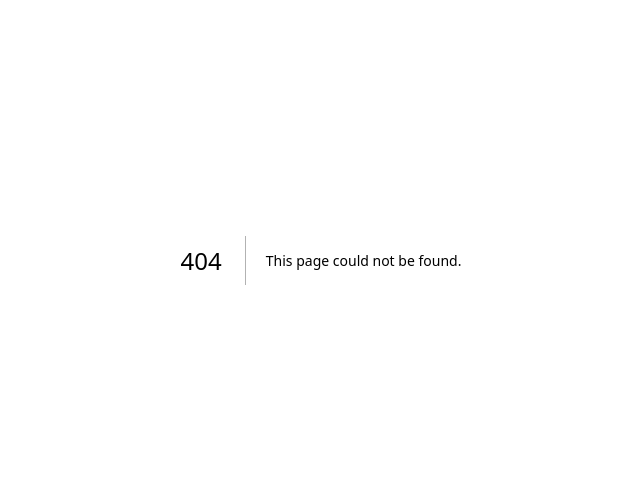
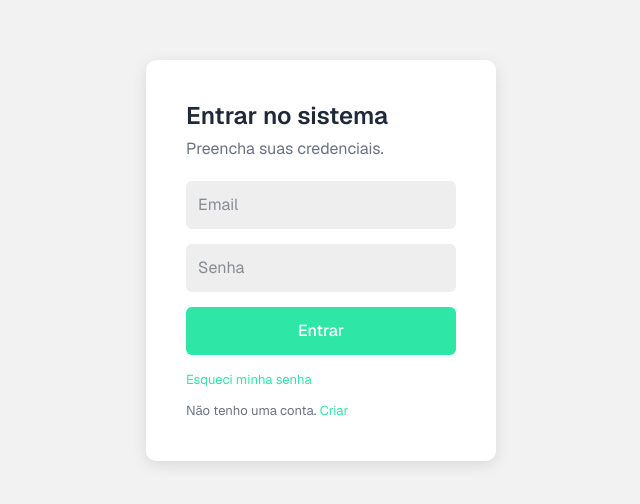
Before and after one commit to dvmanieri44/erp-de-controle-de-estoque, a Next.js app: page /login in a window 1280 px wide. Before the commit this address had no page. Shown: the part 140-644 px from the top of the page, without its empty margins (319-959 px from the left). Built offline with nearby package versions, Linux system fonts and the light colour scheme.

Commit message:
feat: adiciona login react funcional

```diff
--- /dev/null
+++ b/app/login/page.tsx
@@ -0,0 +1,90 @@
+"use client";
+
+import { useLoginForm } from "@/features/auth/hooks/useLoginForm";
+
+export default function LoginPage() {
+  const {
+    errors,
+    formData,
+    handleChange,
+    handleSubmit,
+    isSubmitting,
+    submitError,
+  } = useLoginForm();
+
+  return (
+    <main className="flex min-h-screen items-center justify-center bg-[#f2f2f2] px-4 font-sans text-[#1f2937]">
+      <section className="w-full max-w-[350px] rounded-[10px] bg-white p-10 shadow-[0_4px_15px_rgba(0,0,0,0.1)]">
+        <h1 className="mb-[5px] text-2xl font-semibold text-[#1f2937]">
+          Entrar no sistema
+        </h1>
+        <p className="mb-5 text-base text-gray-500">Preencha suas credenciais.</p>
+
+        <form className="space-y-[15px]" onSubmit={handleSubmit}>
+          <div>
+            <input
+              autoComplete="email"
+              className="w-full rounded-md border-0 bg-[#eeeeee] px-3 py-3 text-base text-[#1f2937] outline-none transition focus:ring-2 focus:ring-[#2ee6a6]"
+              name="email"
+              onChange={handleChange}
+              placeholder="Email"
+              type="email"
+              value={formData.email}
+            />
+            {errors.email ? (
+              <p className="mt-2 text-sm text-red-500" role="alert">
+                {errors.email}
+              </p>
+            ) : null}
+          </div>
+
+          <div>
+            <input
+              autoComplete="current-password"
+              className="w-full rounded-md border-0 bg-[#eeeeee] px-3 py-3 text-base text-[#1f2937] outline-none transition focus:ring-2 focus:ring-[#2ee6a6]"
+              name="password"
+              onChange={handleChange}
+              placeholder="Senha"
+              type="password"
+              value={formData.password}
+            />
+            {errors.password ? (
+              <p className="mt-2 text-sm text-red-500" role="alert">
+                {errors.password}
+              </p>
+            ) : null}
+          </div>
+
+          {submitError ? (
+            <p
+              className="rounded-md border border-red-200 bg-red-50 px-3 py-2 text-sm text-red-600"
+              role="alert"
+            >
+              {submitError}
+            </p>
+          ) : null}
+
+          <button
+            className="w-full rounded-md border-0 bg-[#2ee6a6] px-3 py-3 text-base font-medium text-white transition hover:bg-[#26c98f] focus:outline-none focus:ring-2 focus:ring-[#2ee6a6] focus:ring-offset-2 disabled:cursor-not-allowed disabled:bg-[#9ee8cf]"
+            disabled={isSubmitting}
+            type="submit"
+          >
+            {isSubmitting ? "Entrando..." : "Entrar"}
+          </button>
+        </form>
+
+        <div className="mt-[15px] text-[13px] text-gray-500">
+          <a className="text-[#2ee6a6] no-underline hover:text-[#26c98f]" href="#">
+            Esqueci minha senha
+          </a>
+          <p className="mt-3">
+            Não tenho uma conta.{" "}
+            <a className="text-[#2ee6a6] no-underline hover:text-[#26c98f]" href="#">
+              Criar
+            </a>
+          </p>
+        </div>
+      </section>
+    </main>
+  );
+}
--- /dev/null
+++ b/features/auth/hooks/useLoginForm.ts
@@ -0,0 +1,68 @@
+"use client";
+
+import { useRouter } from "next/navigation";
+import { type ChangeEvent, type FormEvent, useState } from "react";
+
+import { authenticateUser } from "@/features/auth/services/auth.service";
+import type { LoginInput } from "@/features/auth/types/auth";
+import { validateLoginInput } from "@/features/auth/validators/login.validator";
+
+const INITIAL_FORM_DATA: LoginInput = {
+  email: "",
+  password: "",
+};
+
+export function useLoginForm() {
+  const router = useRouter();
+  const [formData, setFormData] = useState<LoginInput>(INITIAL_FORM_DATA);
+  const [errors, setErrors] = useState<Partial<LoginInput>>({});
+  const [submitError, setSubmitError] = useState("");
+  const [isSubmitting, setIsSubmitting] = useState(false);
+
+  function handleChange(event: ChangeEvent<HTMLInputElement>) {
+    const { name, value } = event.target;
+
+    setFormData((current) => ({
+      ...current,
+      [name]: value,
+    }));
+    setErrors((current) => ({
+      ...current,
+      [name]: "",
+    }));
+    setSubmitError("");
+  }
+
+  async function handleSubmit(event: FormEvent<HTMLFormElement>) {
+    event.preventDefault();
+
+    const validationErrors = validateLoginInput(formData);
+    if (Object.keys(validationErrors).length > 0) {
+      setErrors(validationErrors);
+      return;
+    }
+
+    setIsSubmitting(true);
+    setSubmitError("");
+
+    try {
+      await authenticateUser(formData);
+      router.push("/dashboard");
+    } catch (error) {
+      const message =
+        error instanceof Error ? error.message : "Falha ao autenticar usuario.";
+      setSubmitError(message);
+    } finally {
+      setIsSubmitting(false);
+    }
+  }
+
+  return {
+    errors,
+    formData,
+    handleChange,
+    handleSubmit,
+    isSubmitting,
+    submitError,
+  };
+}
--- /dev/null
+++ b/features/auth/services/auth.service.ts
@@ -0,0 +1,25 @@
+import type { AuthUser, LoginInput } from "@/features/auth/types/auth";
+
+const MOCK_USER = {
+  email: "admin@estoque.com",
+  name: "Administrador",
+  password: "123456",
+  role: "admin",
+} as const;
+
+export async function authenticateUser(input: LoginInput): Promise<AuthUser> {
+  await new Promise((resolve) => setTimeout(resolve, 400));
+
+  const isValidCredentials =
+    input.email === MOCK_USER.email && input.password === MOCK_USER.password;
+
+  if (!isValidCredentials) {
+    throw new Error("Credenciais invalidas.");
+  }
+
+  return {
+    email: MOCK_USER.email,
+    name: MOCK_USER.name,
+    role: MOCK_USER.role,
+  };
+}
--- /dev/null
+++ b/features/auth/types/auth.ts
@@ -0,0 +1,10 @@
+export type LoginInput = {
+  email: string;
+  password: string;
+};
+
+export type AuthUser = {
+  email: string;
+  name: string;
+  role: "admin";
+};
--- /dev/null
+++ b/features/auth/validators/login.validator.ts
@@ -0,0 +1,21 @@
+import type { LoginInput } from "@/features/auth/types/auth";
+
+export function validateLoginInput(
+  input: LoginInput,
+): Partial<Record<keyof LoginInput, string>> {
+  const errors: Partial<Record<keyof LoginInput, string>> = {};
+
+  if (!input.email.trim()) {
+    errors.email = "Informe o e-mail.";
+  } else if (!input.email.includes("@")) {
+    errors.email = "Informe um e-mail valido.";
+  }
+
+  if (!input.password.trim()) {
+    errors.password = "Informe a senha.";
+  } else if (input.password.length < 6) {
+    errors.password = "A senha deve ter ao menos 6 caracteres.";
+  }
+
+  return errors;
+}
```
